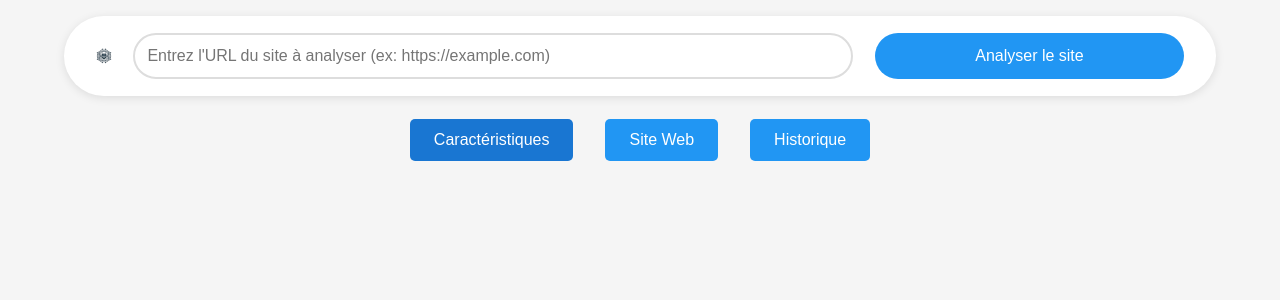
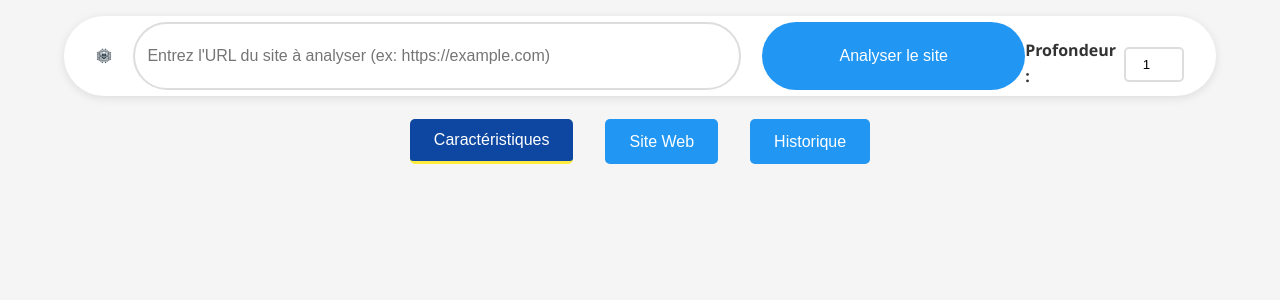
Before and after one commit to beauhairetitouan/web_crawler, a Flask app: page / in a window 1280 px wide. Shown: the top 300 px of the page. Run offline with Flask 3, Linux system fonts and the light colour scheme; data that the repository does not hold is empty.

Commit message:
style de pages

```diff
--- a/static/styles.css
+++ b/static/styles.css
@@ -18,7 +18,6 @@ body {
     background-color: var(--bg-color);
     color: var(--text-color);
     padding-top: 120px;
-    /* Ajoutez un padding pour éviter que le contenu ne soit caché sous la barre fixe */
     padding: 20px;
 }
 
@@ -171,8 +170,6 @@ iframe {
     box-shadow: 0 2px 8px rgba(0, 0, 0, 0.1);
 }
 
-
-
 h1 {
     margin: 0%;
     margin-left: 5%;
@@ -234,12 +231,14 @@ h1 {
     border-radius: 5px;
     font-size: 1rem;
     cursor: pointer;
-    transition: background-color 0.3s;
+    transition: background-color 0.3s, color 0.3s;
     margin: 0 1rem;
 }
 
 .tab-btn.active {
-    background-color: #1976D2;
+    background-color: #0d47a1;
+    color: #ffffff;
+    border-bottom: 3px solid #ffeb3b;
 }
 
 .tab-btn:hover {
@@ -252,3 +251,22 @@ h1 {
     color: var(--text-color);
     margin-top: 1rem;
 }
+
+.depth-control {
+    margin-top: 1rem;
+    display: flex;
+    align-items: center;
+}
+
+.depth-control label {
+    margin-right: 0.5rem;
+    font-weight: bold;
+}
+
+.depth-control input {
+    width: 60px;
+    padding: 0.5rem;
+    border: 2px solid #ddd;
+    border-radius: 5px;
+    text-align: center;
+}
--- a/templates/index.html
+++ b/templates/index.html
@@ -10,28 +10,26 @@
 </head>
 
 <body>
-
     <div class="nav">
-
         <img src="{{ url_for('static', filename='favicon.ico') }}" width="auto" height="100%"></img>
-
         <div class="input-section">
             <input type="url" class="url-input" id="urlInput"
                 placeholder="Entrez l'URL du site à analyser (ex: https://example.com)" pattern="https?://.+" required>
             <button class="analyze-btn" id="analyzeBtn">Analyser le site</button>
+            <div class="depth-control">
+                <label for="depthInput">Profondeur : </label>
+                <input type="number" id="depthInput" name="depthInput" min="1" max="5" value="1">
+            </div>
         </div>
-
         <div id="errorMessage" class="error-message"></div>
         <div id="loading" class="loading"></div>
     </div>
-
     <div class="container">
         <div class="tabs">
             <button class="tab-btn active" id="tabContent">Caractéristiques</button>
             <button class="tab-btn" id="tabWebsite">Site Web</button>
             <button class="tab-btn" id="tabHistory">Historique</button>
         </div>
-
         <div id="contentSection" class="content-section">
             <div id="results" class="results">
                 <h2 style="color: var(--primary-color); text-align: center;"> Caractéristiques de la page web</h2>
@@ -50,27 +48,22 @@
                 <div class="stat-card"><span class="stat-label">Nombre de formulaires</span><span class="stat-value"
                         id="formCount">0</span></div>
             </div>
-
             <div id="graphSection" class="graph-section">
                 <h2 style="color: var(--primary-color); text-align: center;">🌐 Graphe des liens</h2>
                 <iframe id="graphFrame"></iframe>
             </div>
         </div>
-
         <div id="websiteSection" class="website-section">
             <h2 style="color: var(--primary-color); text-align: center;">Site web</h2>
             <iframe id="websiteFrame"></iframe>
         </div>
-
         <div id="historySection" class="history-section">
             <h2 style="color: var(--primary-color); text-align: center;"> Historique des analyses</h2>
             <div id="historyList"></div>
             <button class="clear-history-btn" id="clearHistoryBtn">Vider l'historique</button>
             <div id="emptyHistoryMessage" class="empty-history-message">Historique vide</div>
         </div>
-
     </div>
-
     <script src="{{ url_for('static', filename='main.js') }}"></script>
 </body>
 
```
Also changed, not shown: static/main.js (+19 -10 lines).
